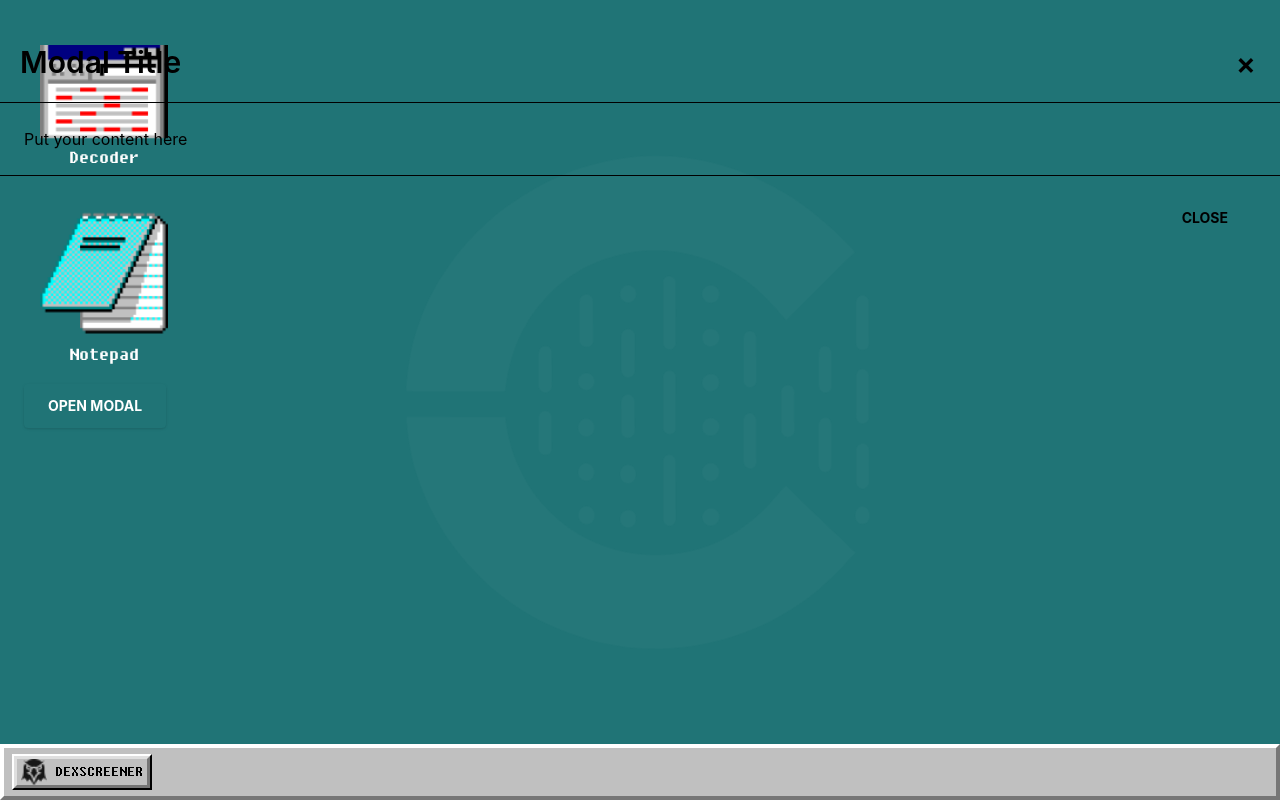
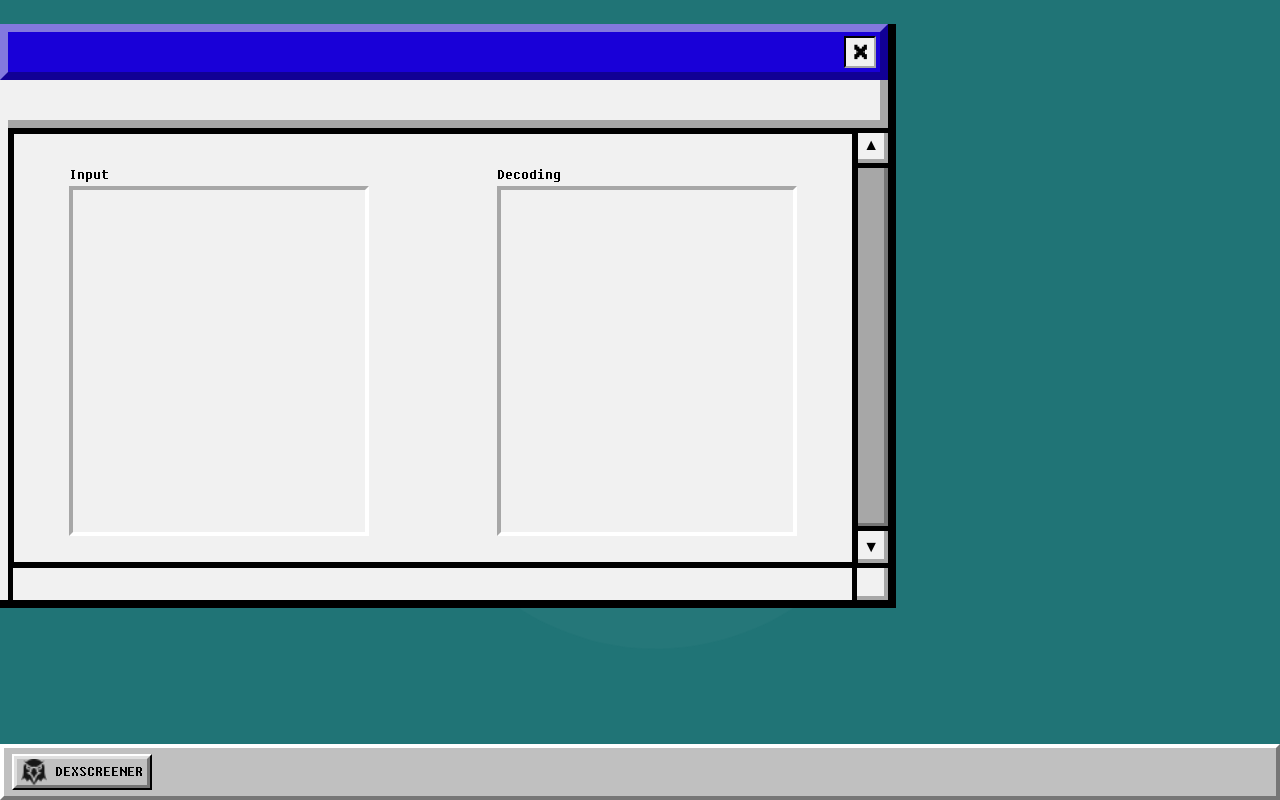
Before and after one commit to samokander/cypher, a React (Create React App) app: page / in a window 1280 px wide. Both pictures are taken after a click on the button "OPEN MODAL". Built offline with nearby package versions, Linux system fonts and the light colour scheme.

Commit message:
feat: modal

```diff
--- a/src/components/Modal.tsx
+++ b/src/components/Modal.tsx
@@ -8,28 +8,45 @@ const Modal: React.FC<ModalProps> = ({ showModal, setShowModal, children }) => {
 			{showModal ? (
 				<Draggable handle=".handle">
 					<div className="fixed inset-0 z-50 outline-none focus:outline-none">
-						<div className="absolute w-auto my-6 mx-auto max-w-3xl top-0 left-0">
+						<div className="absolute my-6 mx-auto w-full top-0 left-0">
 							{/* Content */}
-							<div className="w-[1280px] h-[828px]">
+							<div className="w-[70%] aspect-[16/8] bg-almostwhite border-b-black border-r-black border-r-8 border-b-8 pr-0">
 								{/* Header */}
-								<div className="flex items-start justify-between p-5 border-b border-solid border-gray-300 rounded-t handle">
-									<h3 className="text-3xl font-semibold">Modal Title</h3>
-									<button
-										className="p-1 ml-auto bg-transparent border-0 text-black float-right text-3xl leading-none font-semibold outline-none focus:outline-none"
+								<div className="handle h-14 bg-blue border-t-purple border-l-purple border-8 border-b-deepblue border-r-deepblue p-1 flex justify-between">
+									<img />
+									<span
+										className="ml-auto float-right flex justify-center items-center bg-almostwhite text-black border-r-gray border-b-gray border-2 h-8 w-8 text-3xl leading-none font-semibold outline-none cursor-pointer font-fixedsys"
 										onClick={() => setShowModal(false)}>
 										×
-									</button>
+									</span>
 								</div>
+								<div className="bg-almostwhite h-12 border-r-gray border-b-gray border-b-8 border-r-8 outline-offset-1 border-l-almostwhite ml-2 border-l-0"></div>
 								{/* Body */}
-								<div className="relative p-6 flex-auto">{children}</div>
+								<div className="border-black border-[5px] ml-2 flex flex-row h-full justify-end pl-0 border-r-0">
+									<div className="flex flex-row flex-wrap gap-32 justify-center items-center border w-full">
+										<div>
+											<label className="font-fixedsys font-medium">Input</label>
+											<textarea className="flex w-[300px] overflow-scroll p-2 resize-none h-[350px] border-b-white border-r-white bg-almostwhite border-l-gray border-t-gray border-4 justify-start items-start outline-none" />
+										</div>
+										<div>
+											<label className="font-fixedsys font-medium">Decoding</label>
+											<textarea className="flex w-[300px] overflow-scroll p-2 resize-none h-[350px] border-b-white border-r-white bg-almostwhite border-l-gray border-t-gray border-4 justify-start items-start outline-none" />
+										</div>
+									</div>
+									<div className="h-full w-9 flex flex-col border-l-black border-l-[5px] border-r-0">
+										<div className="w-full aspect-square bg-almostwhite border-4 border-r-gray border-b-gray border-l-0 border-t-0 outline-black outline-[5px] outline z-10 font-fixedsys text-center">
+											▲
+										</div>
+										<div className="bg-gray border-r-darkgray border-b-darkgray border-4 border-b-8 border-t-0 flex flex-col justify-between h-full border-l-0"></div>
+										<div className="w-full aspect-square bg-almostwhite border-4 border-r-gray border-b-gray border-l-0 border-t-0 outline-black outline-[5px] outline z-10 font-fixedsys text-center pt-1">
+											▼
+										</div>
+									</div>
+								</div>
 								{/* Footer */}
-								<div className="flex items-center justify-end p-6 border-t border-solid border-gray-300 rounded-b">
-									<button
-										className="text-red-500 background-transparent font-bold uppercase px-6 py-2 text-sm outline-none focus:outline-none mr-1 mb-1"
-										type="button"
-										onClick={() => setShowModal(false)}>
-										Close
-									</button>
+								<div className="flex items-center justify-end h-[32px] p-0">
+									<div className="border-l-[5px] border-black w-full h-full ml-2 border-r-[5px]"></div>
+									<div className="handle w-[32px] h-full border-4 border-r-gray border-b-gray border-t-0 border-l-0 "></div>
 								</div>
 							</div>
 						</div>
--- a/tailwind.config.js
+++ b/tailwind.config.js
@@ -19,7 +19,7 @@ module.exports = {
 			gray: "#A7A7A7",
 			darkgray: "#767676",
 			slightgray: "#DFDFDF",
-			almostwhite: "#F4F4F4",
+			almostwhite: "#F1F1F1",
 		},
 	},
 };
```
